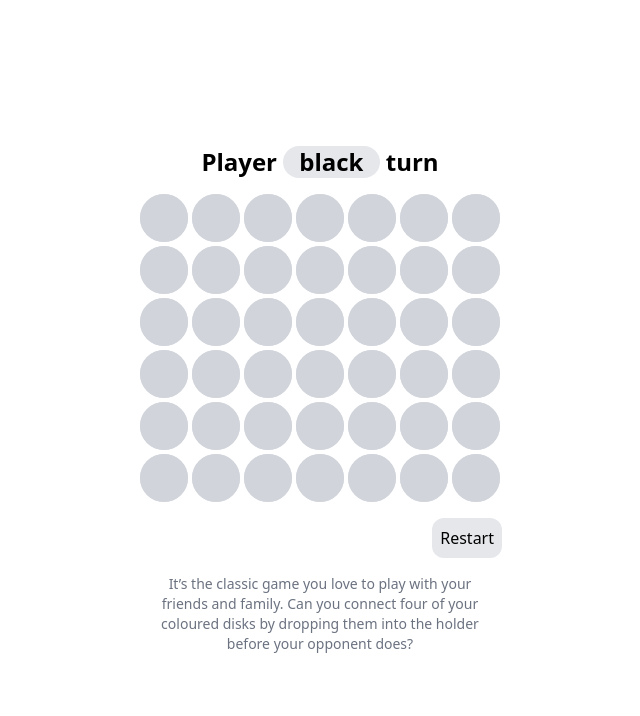
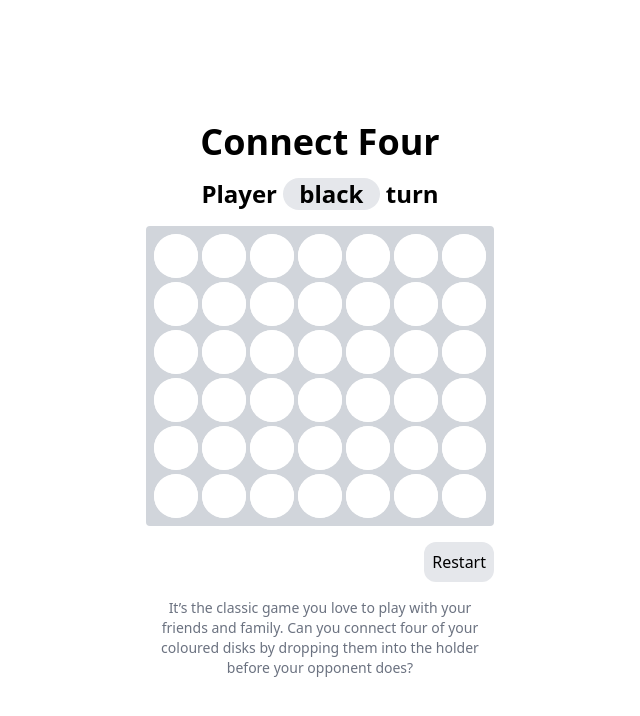
Before and after one commit to Dimirolz/connect-4-test, a React app: page / in a window 1280 px wide. Shown: the top 716 px of the page, without its empty margins (320-960 px from the left). Built offline with nearby package versions, Linux system fonts and the light colour scheme; the HTML template or start-up script is replaced by a standard one.

Commit message:
feat: board styling

```diff
--- a/src/App.tsx
+++ b/src/App.tsx
@@ -3,8 +3,8 @@ import Board from './components/Board'
 export default function App() {
 	return (
 		<div className="container flex flex-col h-screen items-center justify-center">
+			<h1 className="text-4xl font-bold mb-4">Connect Four</h1>
 			<Board />
-
 			<p className="text-center text-sm text-gray-500 mt-4 max-w-[350px]">
 				It’s the classic game you love to play with your friends and family. Can you connect four of
 				your coloured disks by dropping them into the holder before your opponent does?
--- a/src/components/Board.tsx
+++ b/src/components/Board.tsx
@@ -10,7 +10,7 @@ export default function Board() {
 			<div className="flex flex-col items-center">
 				<BoardHeader />
 			</div>
-			<div className="flex relative">
+			<div className="flex relative bg-gray-300 rounded overflow-hidden">
 				{new Array(BOARD_WIDTH).fill(0).map((_, colIndex) => {
 					return (
 						<Column col={colIndex} key={colIndex}>
--- a/src/components/BoardHeader.tsx
+++ b/src/components/BoardHeader.tsx
@@ -38,5 +38,5 @@ export default function BoardHeader() {
 		)
 	}
 
-	return <h1 className="mb-4 text-2xl font-bold">{renderStatusMessage()}</h1>
+	return <h2 className="mb-4 text-2xl font-bold">{renderStatusMessage()}</h2>
 }
--- a/src/components/Cell.tsx
+++ b/src/components/Cell.tsx
@@ -5,11 +5,11 @@ import {CellState, cellBgColors, cn} from '../utils'
 export default function Cell({row, col}: {row: number; col: number}) {
 	const value = useAppSelector((state) => state.board.board[row][col])
 	const bgColor = cellBgColors[value]
-	const startY = `calc(-${row * 100}% - 48px)`
+	const startY = `calc(-${row * 100}% - 44px)`
 	const fallDuration = `${Math.max(row * 0.1, 0.15)}s`
 
 	return (
-		<div className="flex h-12 w-12 items-center justify-center rounded-full bg-gray-300">
+		<div className="flex h-11 w-11 items-center justify-center rounded-full bg-white">
 			<div
 				style={{'--start-y': startY, '--fall-duration': fallDuration} as CSSProperties}
 				className={cn('flex h-full w-full items-center justify-center rounded-full', bgColor, {
--- a/src/components/Column.tsx
+++ b/src/components/Column.tsx
@@ -15,8 +15,8 @@ export default function Column({className, children, col, ...props}: TColumnProp
 
 	return (
 		<button
-			className={cn('flex flex-col rounded px-[2px] gap-1', className, {
-				'hover:bg-gray-100': !columnIsFull,
+			className={cn('flex flex-col px-[2px] gap-1 py-2 first:pl-2 last:pr-2', className, {
+				'hover:bg-[#bdc1c8]': !columnIsFull,
 			})}
 			onClick={() => dispatch(makeTurn({col}))}
 			disabled={columnIsFull}
--- a/src/utils.ts
+++ b/src/utils.ts
@@ -15,7 +15,7 @@ export enum CellState {
 }
 
 export const cellBgColors = {
-	0: 'bg-gray-300',
+	0: 'bg-white',
 	1: 'bg-black',
 	2: 'bg-red-500',
 	3: 'bg-black',
```
